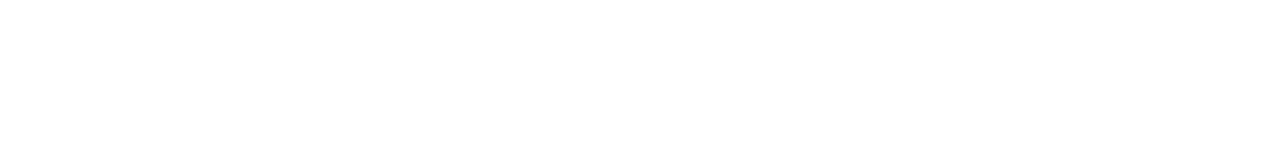
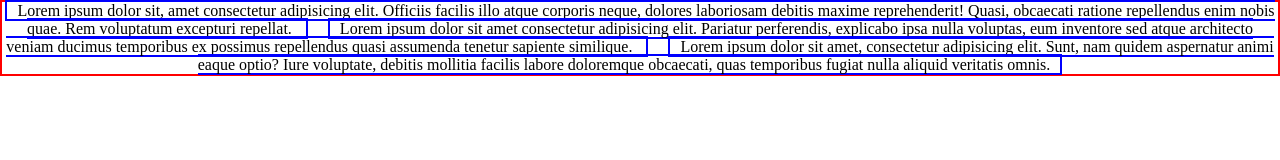
Before and after one commit to Gustavo74B/Display-inline, a plain HTML site: page index.html in a window 1280 px wide. Drawn offline with Linux system fonts and the light colour scheme.

Commit message:
Atividade finalizada

```diff
--- a/index.html
+++ b/index.html
@@ -8,6 +8,16 @@
     <link rel="stylesheet" href="style.css">
 </head>
 <body>
-
+    <main>
+        <div>
+            Lorem ipsum dolor sit, amet consectetur adipisicing elit. Officiis facilis illo atque corporis neque, dolores laboriosam debitis maxime reprehenderit! Quasi, obcaecati ratione repellendus enim nobis quae. Rem voluptatum excepturi repellat.
+        </div>
+        <div>
+            Lorem ipsum dolor sit amet consectetur adipisicing elit. Pariatur perferendis, explicabo ipsa nulla voluptas, eum inventore sed atque architecto veniam ducimus temporibus ex possimus repellendus quasi assumenda tenetur sapiente similique.
+        </div>
+        <div>
+             Lorem ipsum dolor sit amet, consectetur adipisicing elit. Sunt, nam quidem aspernatur animi eaque optio? Iure voluptate, debitis mollitia facilis labore doloremque obcaecati, quas temporibus fugiat nulla aliquid veritatis omnis.
+        </div>
+    </main>
 </body>
 </html>
--- a/style.css
+++ b/style.css
@@ -0,0 +1,18 @@
+* {
+    margin: 0;
+    padding: 0;
+    box-sizing: border-box;
+}
+
+main {
+    border: 2px solid red;
+    text-align: center
+    ;
+}
+
+div {
+    border: 2px solid blue;
+    display: inline;
+    margin-right: 20px;
+    padding-inline: 10px;
+}
```
